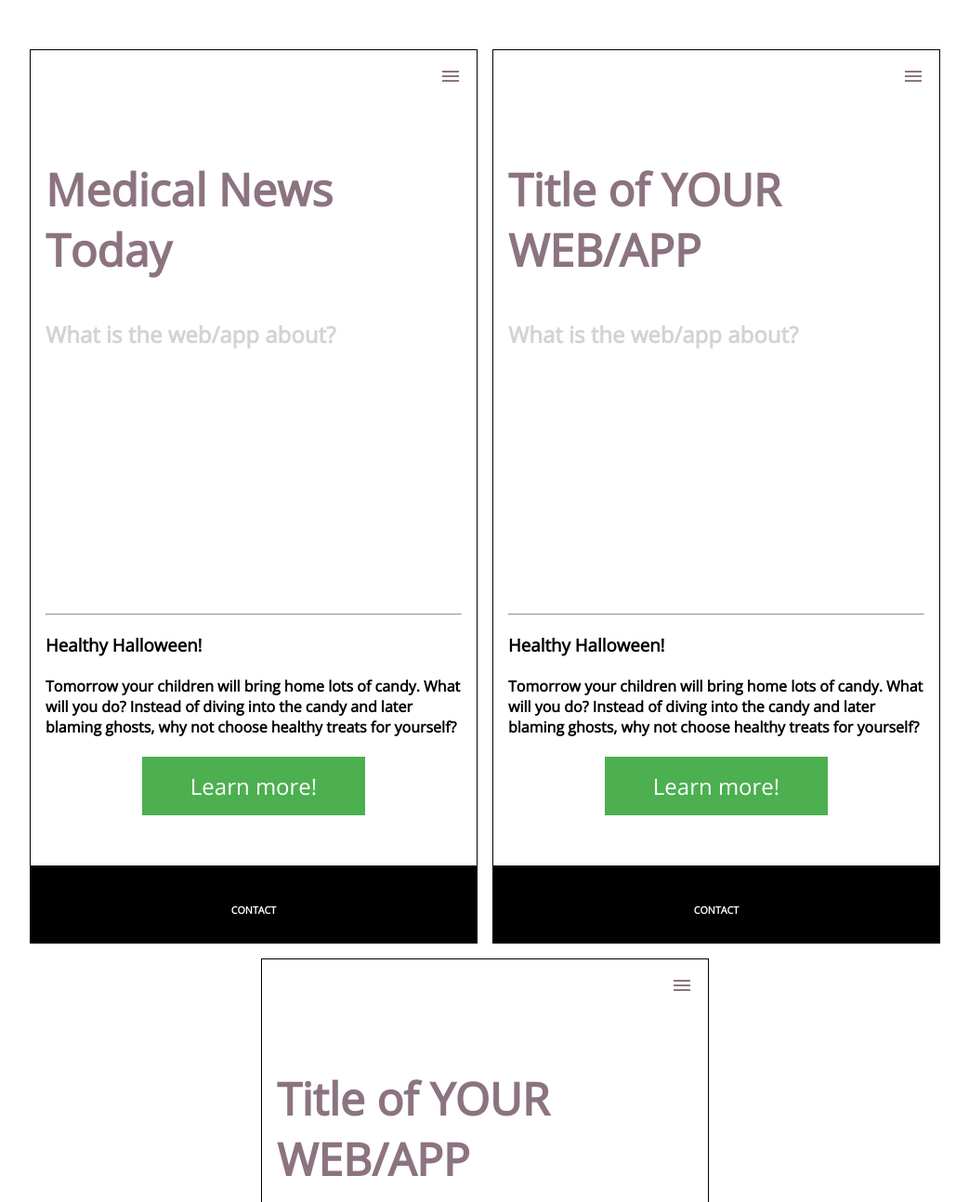
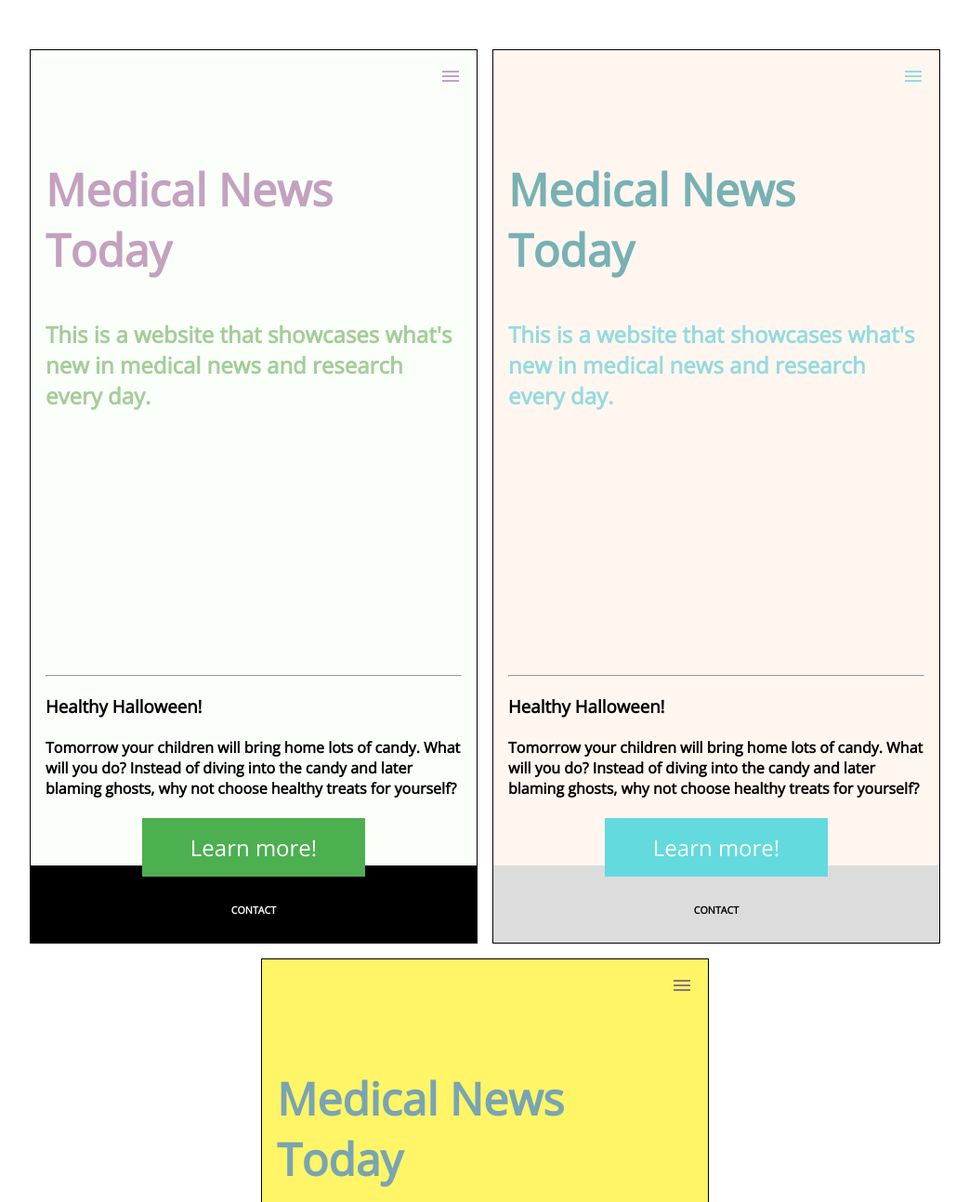
Before and after one commit to kcarino17/DH150-UX, a plain HTML site: page assignment4/KatherineCarinoAssgn4.html in a window 1280 px wide. Shown: the part 367-1660 px from the top of the page at 93% size, without its empty margins (118-1161 px from the left). Drawn offline with nearby package versions, Linux system fonts and the light colour scheme.

Commit message:
Update KatherineCarinoAssgn4.html

```diff
--- a/assignment4/KatherineCarinoAssgn4.html
+++ b/assignment4/KatherineCarinoAssgn4.html
@@ -100,23 +100,23 @@
 
     /* the first screen design */
     #nav01 {
-        background-color: hsl(330, 0%, 100%); /* change this for background color */
-        color: hsl(330, 10%, 50%); /* change this for text color */
+        background-color: #FAFFFA; /* change this for background color */
+        color: hsl(298, 23%, 70%); /* change this for text color */
     }
     #header01 {
-        background-color: white; /* change this for background color */
+        background-color: #FAFFFA; /* change this for background color */
     }
 
     #title01 {
-        color: hsl(330, 10%, 50%); /* change this for text color */
+        color: hsl(309, 23%, 70%); /* change this for text color */
     }
 
     #main01 {
-        background-color: white; /* change this for background color */
+        background-color: #FAFFFA; /* change this for background color */
     }
 
     #subtitle01 {
-        color: lightgray; /* change this for text color */
+        color: hsl(106, 33%, 70%); /* change this for text color */
     }
 
     #msgtitle01 {
@@ -144,23 +144,23 @@
     /* the second screen design */
 
     #nav02 {
-        background-color: hsl(330, 0%, 100%); /* change this for background color */
-        color: hsl(330, 10%, 50%); /* change this for text color */
+        background-color: #FFF6F0; /* change this for background color */
+        color: #95DBDE; /* change this for text color */
     }
     #header02 {
-        background-color: white; /* change this for background color */
+        background-color: #FFF6F0; /* change this for background color */
     }
 
     #title02 {
-        color: hsl(330, 10%, 50%); /* change this for text color */
+        color: #78B1B3; /* change this for text color */
     }
 
     #main02 {
-        background-color: white; /* change this for background color */
+        background-color: #FFF6F0; /* change this for background color */
     }
 
     #subtitle02 {
-        color: lightgray; /* change this for text color */
+        color: #95DBDE; /* change this for text color */
     }
 
     #msgtitle02 {
@@ -176,35 +176,35 @@
     }
 
     #BTN02 {
-        background-color: #4CAF50; /* change this for button color */
+        background-color: #62DADE; /* change this for button color */
         color: #FFFFFF; /* change this for button label color */
     }
 
     #footer02 {
-        background-color: black; /* change this for background color */
-        color: white; /* change this for text color */
+        background-color: gainsboro; /* change this for background color */
+        color: black; /* change this for text color */
     }
 
     /* the third screen design */
 
     #nav03 {
-        background-color: hsl(330, 0%, 100%); /* change this for background color */
+        background-color: #FFF566; /* change this for background color */
         color: hsl(330, 10%, 50%); /* change this for text color */
     }
     #header03 {
-        background-color: white; /* change this for background color */
+        background-color: #FFF566; /* change this for background color */
     }
 
     #title03 {
-        color: hsl(330, 10%, 50%); /* change this for text color */
+        color: #79A4B3; /* change this for text color */
     }
 
     #main03{
-        background-color: white; /* change this for background color */
+        background-color: #FFF566; /* change this for background color */
     }
 
     #subtitle03 {
-        color: lightgray; /* change this for text color */
+        color: #FFBACC; /* change this for text color */
     }
 
     #msgtitle03 {
@@ -220,12 +220,12 @@
     }
 
     #BTN03 {
-        background-color: #4CAF50; /* change this for button color */
+        background-color: #81B9CC; /* change this for button color */
         color: #FFFFFF; /* change this for button label color */
     }
 
     #footer03 {
-        background-color: black; /* change this for background color */
+        background-color: #B37082; /* change this for background color */
         color: white; /* change this for text color */
     }
 </style>
@@ -244,7 +244,7 @@
         <h1 id="title01"> Medical News Today </h1>
     </header>
     <main id="main01">
-        <h2 id="subtitle01"> What is the web/app about?
+        <h2 id="subtitle01"> This is a website that showcases what's new in medical news and research every day.
          <br><br><br><br><br><br><br><br><br>
         </h2>
         <hr>
@@ -261,11 +261,11 @@
 
 <article class="screen" id="design02">
     <nav id="nav02"> <i class="material-icons"> menu</i> </nav>
-    <header id="header01">
-        <h1 id="title02"> Title of YOUR WEB/APP </h1>
+    <header id="header02">
+        <h1 id="title02"> Medical News Today </h1>
     </header>
     <main id="main02">
-        <h2 id="subtitle02"> What is the web/app about?
+        <h2 id="subtitle02"> This is a website that showcases what's new in medical news and research every day.
          <br><br><br><br><br><br><br><br><br>
         </h2>
         <hr>
@@ -283,10 +283,10 @@
 <article class="screen" id="design03">
     <nav id="nav03"> <i class="material-icons"> menu</i> </nav>
     <header id="header03">
-        <h1 id="title03"> Title of YOUR WEB/APP </h1>
+        <h1 id="title03"> Medical News Today </h1>
     </header>
     <main id="main03">
-        <h2 id="subtitle03"> What is the web/app about?
+        <h2 id="subtitle03"> This is a website that showcases what's new in medical news and research every day.
          <br><br><br><br><br><br><br><br><br>
         </h2>
         <hr>
```
